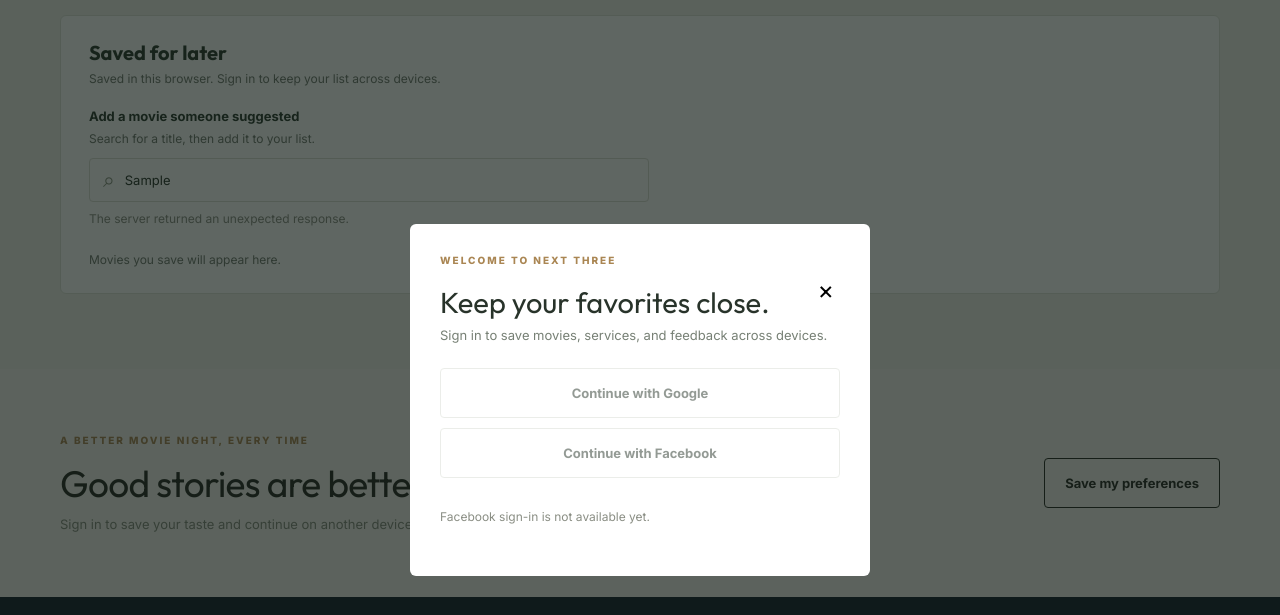
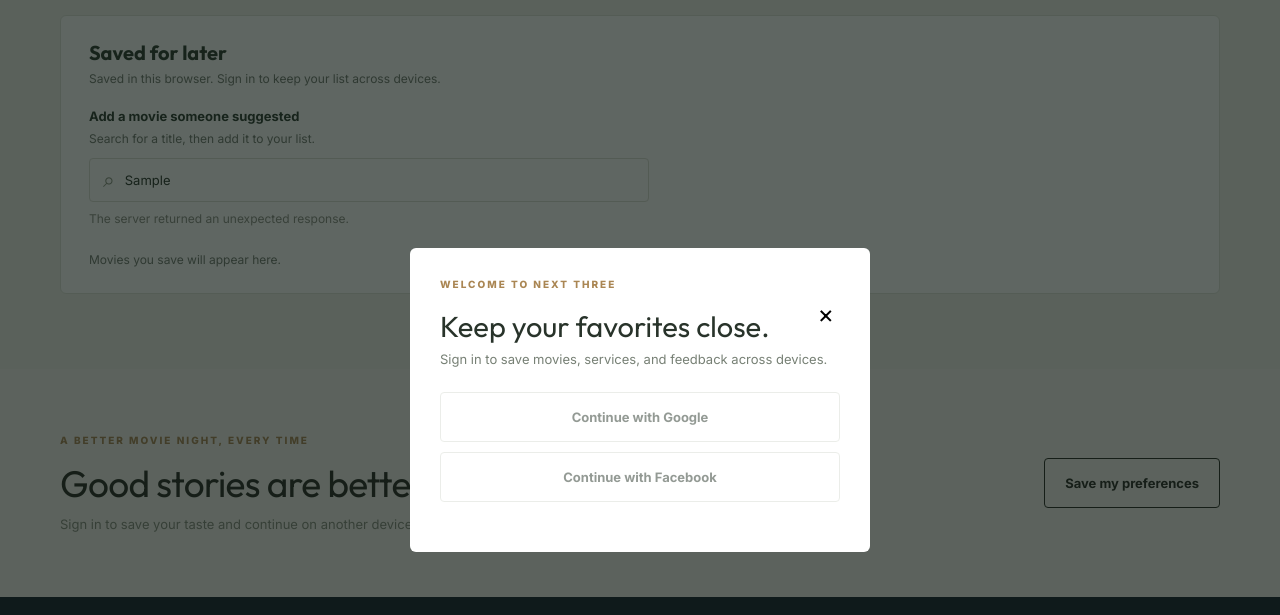
Before and after one commit to jhurdich/movies, a plain HTML site: page public/index.html in a window 1280 px wide. Both pictures are taken after typing "Sample", "Sample", "Sample", "Sample" into the empty fields and a click on the button "Save my preferences". Shown: the part 2019-2634 px from the top of the page. Drawn offline with nearby package versions, Linux system fonts and the light colour scheme; no server answers.

Commit message:
Enable Facebook sign-in button

```diff
--- a/public/index.html
+++ b/public/index.html
@@ -27,5 +27,5 @@
 <section class="wrap ending"><div><p class="eyebrow">A BETTER MOVIE NIGHT, EVERY TIME</p><h2>Good stories are better shared.</h2><p>Sign in to save your taste and continue on another device.</p></div><button id="bottomLogin" class="button outline">Save my preferences</button></section></main>
 <footer><div class="wrap foot"><div><a class="brand" href="/" aria-label="Next Three home"><img class="brand-logo brand-logo-footer" src="/next-three-logo.jpg" alt="Next Three"></a><p>Made for the joy of a good movie.</p><p><a href="/privacy.html">Privacy Policy</a></p></div><div class="attribution"><p>This product uses the TMDB API but is not endorsed or certified by TMDB.</p><p>Where to watch data provided by JustWatch. Availability may change.</p></div></div></footer>
 <dialog id="shareDialog" aria-labelledby="shareHeading"><div class="dialog-head"><div><p class="eyebrow">MOVIE NIGHT IS BETTER TOGETHER</p><h2 id="shareHeading">Share your movies.</h2></div><button id="closeShare" class="icon-btn" type="button" aria-label="Close sharing dialog">×</button></div><p>Choose what to include, then review your message. Pick Messages in your device’s share menu to send it to a friend.</p><fieldset class="share-options"><legend>Include in your message</legend><label><input id="shareWatched" type="checkbox" checked> Movies I’ve watched</label><label><input id="shareRecommended" type="checkbox" checked> My current recommendations <span id="shareRecCount"></span></label></fieldset><p id="shareRecHint" class="share-help" role="status"></p><label class="share-label" for="shareText">Your message <span class="optional">EDITABLE</span></label><textarea id="shareText" rows="9" aria-describedby="shareHelp"></textarea><p id="shareHelp" class="share-help">Long messages may be split into multiple texts. Your friend is selected in your messaging app.</p><div class="share-actions"><button id="nativeShare" class="button primary" type="button">Share message ↗</button><button id="copyShare" class="button share-copy" type="button">Copy message</button></div><p id="shareStatus" class="saved-status" role="status" aria-live="polite"></p></dialog>
-<dialog id="authDialog"><div class="dialog-head"><div><p class="eyebrow">WELCOME TO NEXT THREE</p><h2>Keep your favorites close.</h2></div><button id="closeDialog" class="icon-btn" aria-label="Close">×</button></div><p>Sign in to save movies, services, and feedback across devices.</p><div class="auth-actions"><button id="googleLogin" class="button auth">Continue with Google</button><button id="facebookLogin" class="button auth" disabled aria-describedby="facebookUnavailable">Continue with Facebook</button><p class="hint" id="facebookUnavailable">Facebook sign-in is not available yet.</p></div><p class="hint" id="authNote"></p></dialog>
+<dialog id="authDialog"><div class="dialog-head"><div><p class="eyebrow">WELCOME TO NEXT THREE</p><h2>Keep your favorites close.</h2></div><button id="closeDialog" class="icon-btn" aria-label="Close">×</button></div><p>Sign in to save movies, services, and feedback across devices.</p><div class="auth-actions"><button id="googleLogin" class="button auth">Continue with Google</button><button id="facebookLogin" class="button auth">Continue with Facebook</button></div><p class="hint" id="authNote"></p></dialog>
 </body></html>
```
